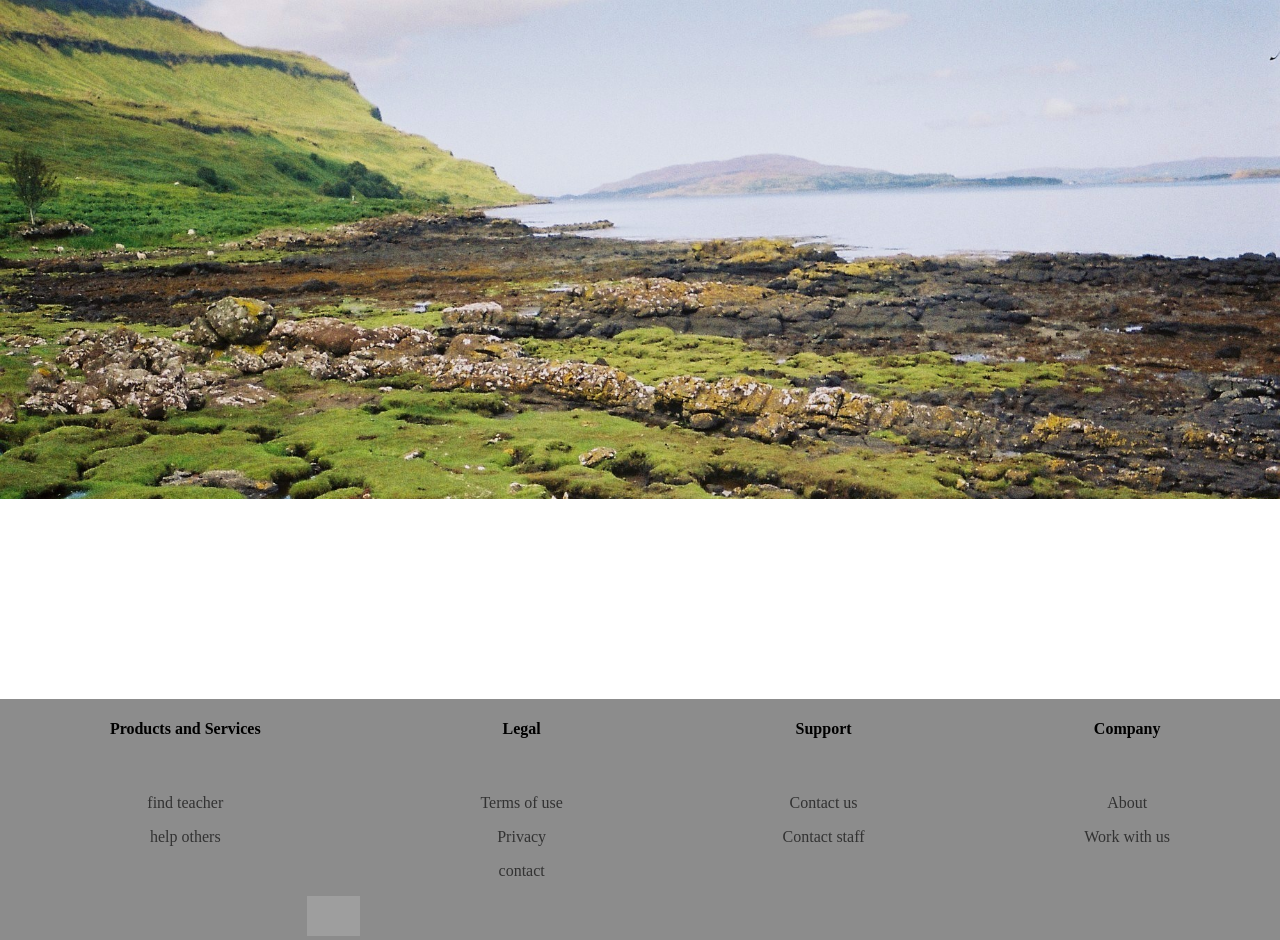
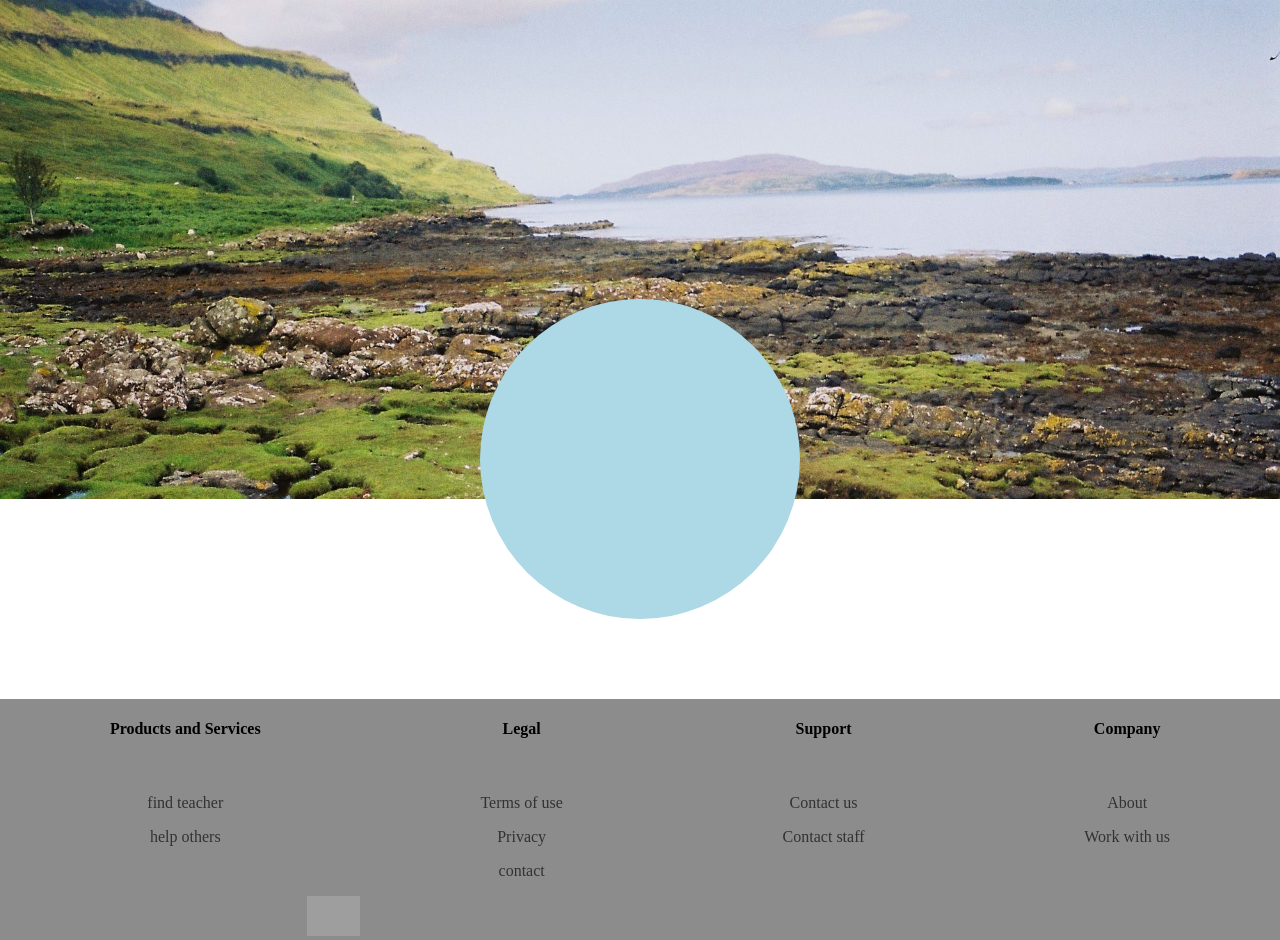
Before and after one commit to Norbert04/Livtu, a Django app: template src/web/LIVTU_MAIN/templates/LIVTU_MAIN/profile.html in a window 1280 px wide. Shown: the part 101-1041 px from the top of the page. Run offline with Django 4.2, Linux system fonts and the light colour scheme; the template is opened without the code that fills it, so the values that code supplies are empty; grey boxes are pictures that could not be loaded.

Commit message:
Small changes

```diff
--- a/src/web/LIVTU_MAIN/templates/LIVTU_MAIN/profile.html
+++ b/src/web/LIVTU_MAIN/templates/LIVTU_MAIN/profile.html
@@ -12,8 +12,19 @@ Your Profile
         background-color: lightblue;
         overflow: hidden;
     }
+    .profilepic {
+        position: absolute;
+        top: 400px;
+        left: 37.5%;
+        display: block;
+        width: 25%;
+        padding-bottom: 25%;
+        background-color: lightblue;
+        border-radius: 50%;
+        overflow: hidden;
+    }
 </style>
-<div class="profile">
+<div class="profile" style="display: block; background-color: white; height: 100%;">
     <div class="backgroundimg">
         <img src="{{profileBackgroundUrl}}" alt="Background" onerror="handleImageError(this, '{%static 'LIVTU_MAIN/img/UserBackground.jpg'%}')" width="100%" height="auto">
     </div>
--- a/src/web/LIVTU_MAIN/views.py
+++ b/src/web/LIVTU_MAIN/views.py
@@ -48,7 +48,7 @@ def postsignIn(request):
         user=authe.sign_in_with_email_and_password(email,pasw)
     except:
         message="Wrong Email or Password"
-        return redirect('login',data={"msg":message})
+        return redirect('login',{"msg":message})
     uid = str(user['localId'])
     session_id=user['idToken']
     request.session['uid']=uid
```
